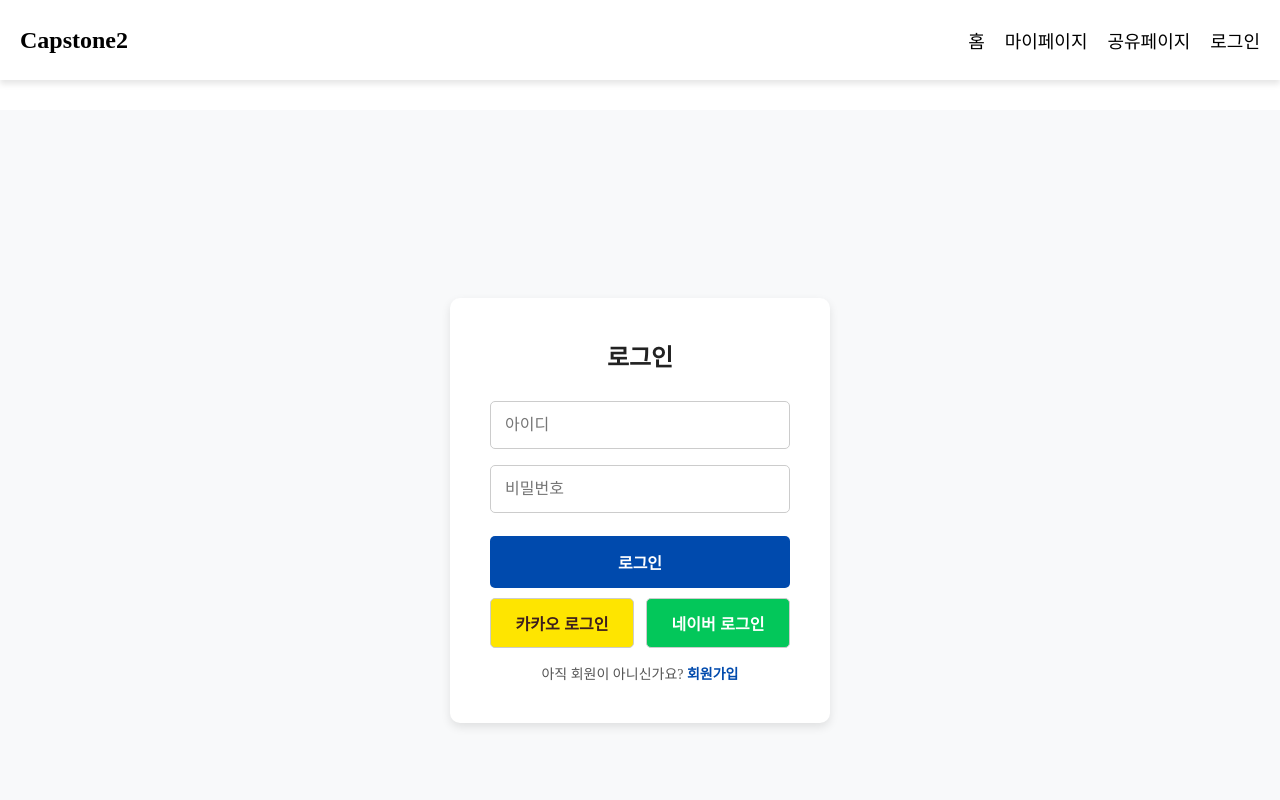
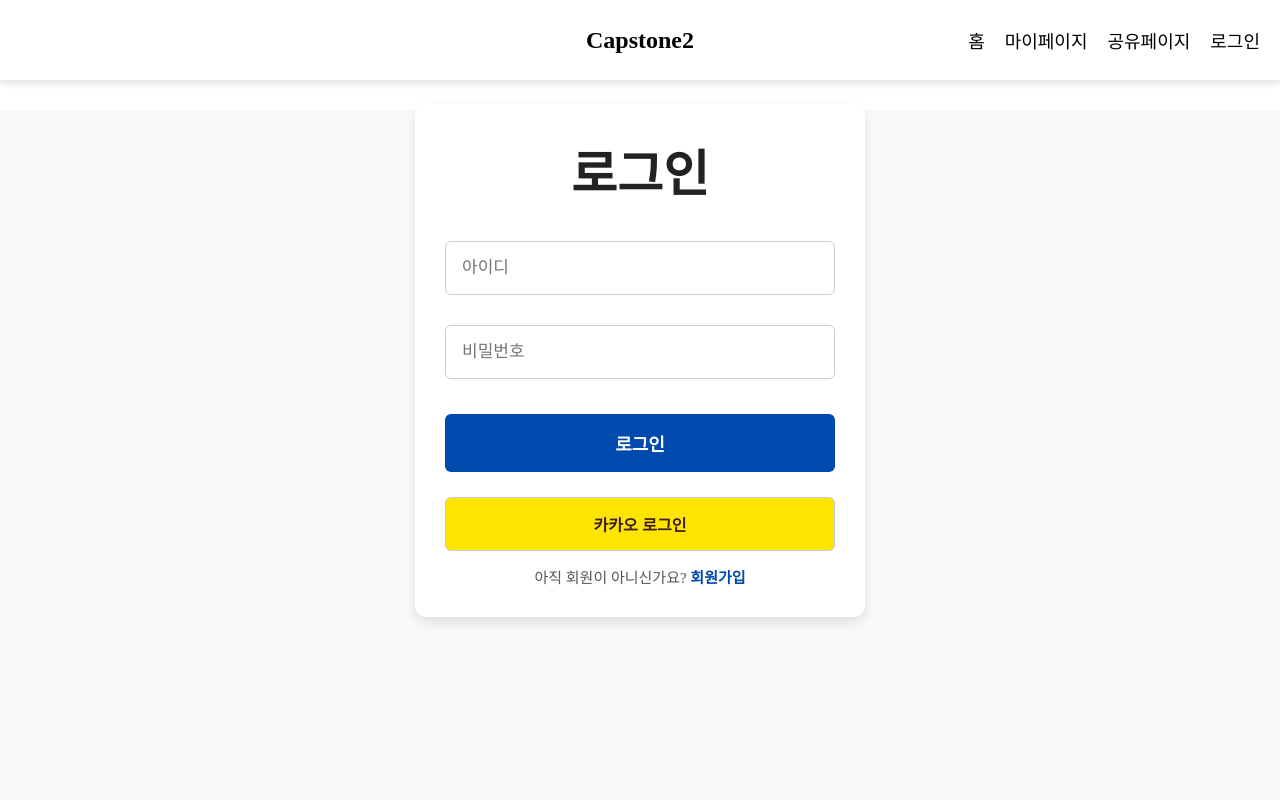
Before and after one commit to jihun8861/Capstone2, a React (Vite) app: page /signin in a window 1280 px wide. Shown: the top 800 px of the page. Built offline with nearby package versions, Linux system fonts and the light colour scheme.

Commit message:
250215 (1) 로그인
GPT는 백엔드에서 CORS 설정 해야한다고 함

```diff
--- a/src/layouts/Header.jsx
+++ b/src/layouts/Header.jsx
@@ -4,7 +4,7 @@ import { useNavigate } from "react-router-dom";
 const Container = styled.header`
   display: flex;
   align-items: center;
-  justify-content: space-between;
+  justify-content: center;
   width: 100%;
   height: 80px;
   padding: 0 20px;
@@ -19,9 +19,14 @@ const Logo = styled.div`
   font-size: 24px;
   font-weight: bold;
   cursor: pointer;
+  position: absolute;
+  left: 50%;
+  transform: translateX(-50%);
 `;
 
 const Nav = styled.nav`
+  position: absolute;
+  right: 20px;
   display: flex;
   gap: 20px;
 `;
--- a/src/pages/login/SignIn.jsx
+++ b/src/pages/login/SignIn.jsx
@@ -1,5 +1,7 @@
+import { useState } from "react";
+import { useNavigate } from "react-router-dom";
 import styled from "styled-components";
-import colors from "../../color/colors"; // 기존 프로젝트 색상과 통합
+import axios from "axios";
 
 const Container = styled.div`
   display: flex;
@@ -13,40 +15,41 @@ const Container = styled.div`
 
 const FormWrapper = styled.div`
   background: white;
-  padding: 40px;
-  border-radius: 10px;
-  box-shadow: 0px 4px 10px rgba(0, 0, 0, 0.1);
+  padding: 30px;
+  border-radius: 12px;
+  box-shadow: 0px 6px 12px rgba(0, 0, 0, 0.1);
   display: flex;
   flex-direction: column;
   align-items: center;
-  width: 380px;
+  width: 450px;
+  margin-top: -300px;
 `;
 
 const Title = styled.h2`
   margin-bottom: 20px;
-  font-size: 24px;
+  font-size: 50px;
   font-weight: bold;
   color: #222;
 `;
 
 const Input = styled.input`
   width: 100%;
-  padding: 14px;
-  margin: 8px 0;
+  padding: 16px;
+  margin: 15px 0;
   border: 1px solid #ccc;
-  border-radius: 5px;
-  font-size: 16px;
+  border-radius: 6px;
+  font-size: 17px;
 `;
 
 const Button = styled.button`
   width: 100%;
-  padding: 14px;
-  margin-top: 15px;
-  background-color: #004aad; /* 기존 오렌지 -> 네이비 */
+  padding: 16px;
+  margin-top: 20px;
+  background-color: #004aad;
   color: white;
-  font-size: 16px;
+  font-size: 18px;
   border: none;
-  border-radius: 5px;
+  border-radius: 6px;
   cursor: pointer;
   font-weight: bold;
   transition: background 0.3s ease;
@@ -58,16 +61,16 @@ const Button = styled.button`
 
 const SocialLoginWrapper = styled.div`
   display: flex;
-  justify-content: space-between;
+  justify-content: center;
   width: 100%;
-  margin-top: 10px;
+  margin-top: 25px;
 `;
 
 const SocialLoginButton = styled.button`
-  width: 48%;
-  padding: 12px;
+  width: 100%;
+  padding: 14px;
   border: 1px solid #ccc;
-  border-radius: 5px;
+  border-radius: 6px;
   cursor: pointer;
   font-size: 16px;
   display: flex;
@@ -96,7 +99,7 @@ const SocialLoginButton = styled.button`
 
 const SignUpLink = styled.div`
   margin-top: 15px;
-  font-size: 14px;
+  font-size: 15px;
   color: #555;
   text-align: center;
 
@@ -108,17 +111,65 @@ const SignUpLink = styled.div`
 `;
 
 export const SignInPage = () => {
+  const [email, setEmail] = useState("");
+  const [password, setPassword] = useState("");
+  const navigate = useNavigate();
+
+  const handleLogin = async (e) => {
+    e.preventDefault();
+
+    try {
+      const response = await axios.post(
+        "https://port-0-edcustom-lxx6l4ha4fc09fa0.sel5.cloudtype.app/login",
+        {
+          email,
+          password,
+        }
+      );
+
+      console.log("서버 응답:", response.data);
+
+      if (response.data.success) {
+        alert("로그인 성공!");
+        localStorage.setItem("token", response.data.token);
+        navigate("/");
+      } else {
+        alert("아이디 또는 비밀번호가 틀렸습니다.");
+      }
+    } catch (error) {
+      console.error(
+        "로그인 에러:",
+        error.response ? error.response.data : error.message
+      );
+      alert(
+        "서버 오류: " +
+          (error.response ? error.response.data.message : "알 수 없는 오류")
+      );
+    }
+  };
+
   return (
     <Container>
       <FormWrapper>
         <Title>로그인</Title>
-        <Input type="text" placeholder="아이디" />
-        <Input type="password" placeholder="비밀번호" />
-        <Button type="submit">로그인</Button>
+        <Input
+          type="text"
+          placeholder="아이디"
+          value={email}
+          onChange={(e) => setEmail(e.target.value)}
+        />
+        <Input
+          type="password"
+          placeholder="비밀번호"
+          value={password}
+          onChange={(e) => setPassword(e.target.value)}
+        />
+        <Button type="submit" onClick={handleLogin}>
+          로그인
+        </Button>
 
         <SocialLoginWrapper>
           <SocialLoginButton className="kakao">카카오 로그인</SocialLoginButton>
-          <SocialLoginButton className="naver">네이버 로그인</SocialLoginButton>
         </SocialLoginWrapper>
 
         <SignUpLink>
```
